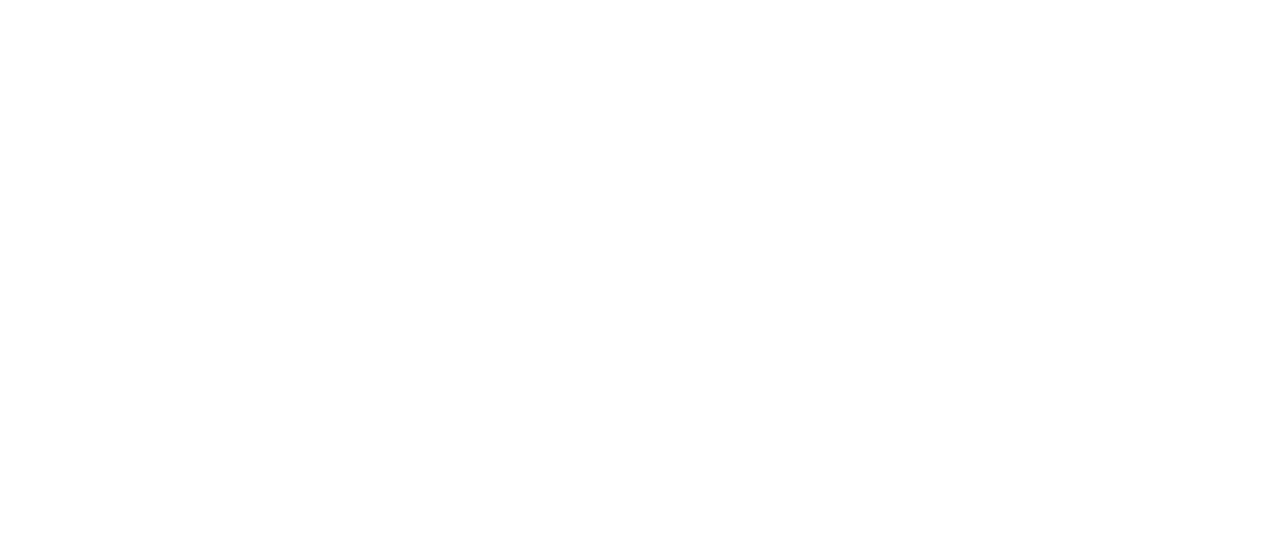
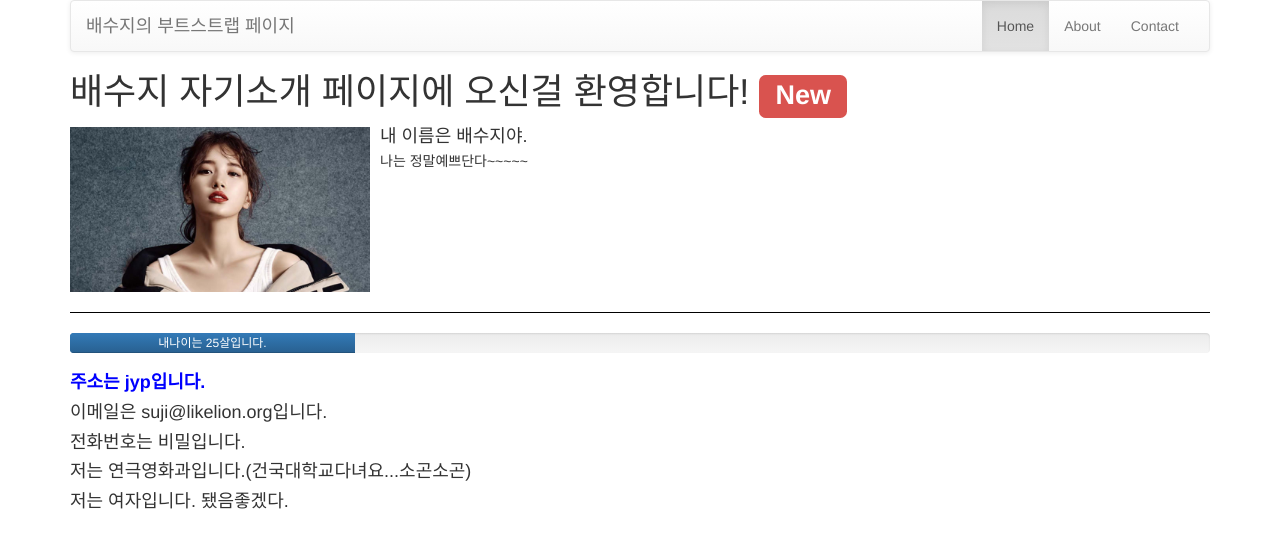
Before and after one commit to likelionkonkuk/w1_homework, a plain HTML site: page index.html in a window 1280 px wide. Drawn offline with nearby package versions, Linux system fonts and the light colour scheme.

Commit message:
배수지 과제

```diff
--- a/css/style.css
+++ b/css/style.css
@@ -1 +1,13 @@
 /* 스타일시트를 작성하세요 */
+.profile-image{
+  width: 300px;
+}
+
+hr{
+  border-top: 1px solid #000;
+}
+
+#address span{
+   font-weight: bold;
+   color: blue;
+}
--- a/index.html
+++ b/index.html
@@ -2,11 +2,75 @@
 <html lang="en">
 <head>
   <meta charset="UTF-8">
-  <meta name="author" content="이름">
+  <meta name="author" content="배수지">
   <title>자기소개페이지</title>
+  <script src="https://ajax.googleapis.com/ajax/libs/jquery/1.12.4/jquery.min.js"></script>
+  <!-- Latest compiled and minified CSS -->
+  <link rel="stylesheet" href="https://maxcdn.bootstrapcdn.com/bootstrap/3.3.7/css/bootstrap.min.css" integrity="sha384-BVYiiSIFeK1dGmJRAkycuHAHRg32OmUcww7on3RYdg4Va+PmSTsz/K68vbdEjh4u" crossorigin="anonymous">
+  <!-- Optional theme -->
+  <link rel="stylesheet" href="https://maxcdn.bootstrapcdn.com/bootstrap/3.3.7/css/bootstrap-theme.min.css" integrity="sha384-rHyoN1iRsVXV4nD0JutlnGaslCJuC7uwjduW9SVrLvRYooPp2bWYgmgJQIXwl/Sp" crossorigin="anonymous">
+  <!-- Latest compiled and minified JavaScript -->
+  <script src="https://maxcdn.bootstrapcdn.com/bootstrap/3.3.7/js/bootstrap.min.js" integrity="sha384-Tc5IQib027qvyjSMfHjOMaLkfuWVxZxUPnCJA7l2mCWNIpG9mGCD8wGNIcPD7Txa" crossorigin="anonymous"></script>
   <link rel="stylesheet" href="css/style.css">
 </head>
 <body>
   <!-- 코드를 작성하세요 -->
+<div class="container">
+  <!-- Static navbar -->
+  <nav class="navbar navbar-default">
+    <div class="container-fluid">
+      <div class="navbar-header">
+        <button type="button" class="navbar-toggle collapsed" data-toggle="collapse" data-target="#navbar" aria-expanded="false" aria-controls="navbar">
+          <span class="sr-only">Toggle navigation</span>
+          <span class="icon-bar"></span>
+          <span class="icon-bar"></span>
+          <span class="icon-bar"></span>
+        </button>
+        <a class="navbar-brand" href="#">배수지의 부트스트랩 페이지</a>
+      </div>
+      <div id="navbar" class="navbar-collapse collapse">
+
+        <ul class="nav navbar-nav navbar-right">
+          <li class="active"><a href="#">Home</a></li>
+          <li><a href="#">About</a></li>
+          <li><a href="#">Contact</a></li>
+        </ul>
+      </div><!--/.nav-collapse -->
+    </div><!--/.container-fluid -->
+  </nav>
+
+
+
+  <h1>배수지 자기소개 페이지에 오신걸 환영합니다! <span class="label label-danger">New</span></h1>
+
+  <div class="media">
+    <div class="media-left">
+      <a href="#">
+        <img class="media-object profile-image" src="./images/profile-face.jpg" alt="배수지 프로필 이미지">
+      </a>
+    </div>
+    <div class="media-body description">
+      <h4 class="media-heading"></h4>
+    </div>
+  </div>
+
+  <hr>
+
+  <div class="progress">
+    <div class="progress-bar" role="progressbar" aria-valuenow="25" aria-valuemin="0" aria-valuemax="100" style="width: 25%;">
+    </div>
+  </div>
+
+  <h4 id="address"></h4>
+  <h4 class="email"></h4>
+  <h4 class="phone"></h4>
+  <h4 class="univ"></h4>
+  <h4 class="sex"></h4>
+
+
+</div>
+
+<div class="selector"></div>
+<script src="./js/helper.js"></script>
 </body>
 </html>
--- /dev/null
+++ b/js/helper.js
@@ -0,0 +1,62 @@
+//HTML태그를 미리 만들어서 변수에 담았다.
+//필요에 따라 수정해도 좋다.
+
+var HTMLName = '%data%',
+    HTMLAge = '<span>%data%</span>',
+    HTMLEducation = '<span>%data%</span>',
+    HTMLMajor = '<span>%data%</span>',
+    HTMLPhone = '<span>%data%</span>',
+    HTMLEmail = '<span>%data%</span>',
+    HTMLAddress = '<span>%data%</span>',
+    HTMLSex = '<span>%data%</span>',
+    HTMLDescription = '<span>%data%</span>';
+
+
+//자기소개에 필요한 정보를 담았다.
+//필요에 따라 추가해도 좋다.
+
+var model = {
+  name: "내 이름은 배수지야.",
+  age: "내나이는 25살입니다.",
+  education: "(건국대학교다녀요...소곤소곤)",
+  major: "저는 연극영화과입니다.",
+  phone: "전화번호는 비밀입니다.",
+  email: "이메일은 suji@likelion.org입니다.",
+  address: "주소는 jyp입니다.",
+  sex: "저는 여자입니다. 됐음좋겠다.",
+  description: "나는 정말예쁘단다~~~~~",
+
+  display: function (){
+
+    //HTML태그의 %data%를 모델의 값으로 대체하기
+    var NewName = HTMLName.replace("%data%", model.name);
+    var NewAge = HTMLAge.replace("%data%", model.age);
+    var NewEducation = HTMLEducation.replace("%data%", model.education);
+    var NewMajor = HTMLMajor.replace("%data%", model.major);
+    var NewPhone = HTMLPhone.replace("%data%", model.phone);
+    var NewEmail = HTMLEmail.replace("%data%", model.email);
+    var NewAddress = HTMLAddress.replace("%data%", model.address);
+    var NewDescription = HTMLDescription.replace("%data%", model.description);
+    var NewSex = HTMLSex.replace("%data%", model.sex);
+
+    // 원하는 위치에 추가하기
+    // jquery selector를 이용해서, 동적으로 원하는 위치에 미리 만들어둔 HTML 태그를 추가한다.
+    $('.media-heading').append(NewName);
+    $('.progress-bar').append(NewAge);
+    $('.univ').append(NewEducation);
+    $('.univ').prepend(NewMajor);
+    $('.phone').append(NewPhone);
+    $('.email').append(NewEmail);
+    $('#address').append(NewAddress);
+    $('.description').append(NewDescription);
+    $('.sex').append(NewSex);
+  }
+}
+
+//수정불가
+//컨트롤러를 통해서 model.display를 실행합니다.
+function contoller(){
+  model.display();
+}
+
+contoller();
```
Also changed, not shown: images/profile-face.jpg (added), 1 other file.
